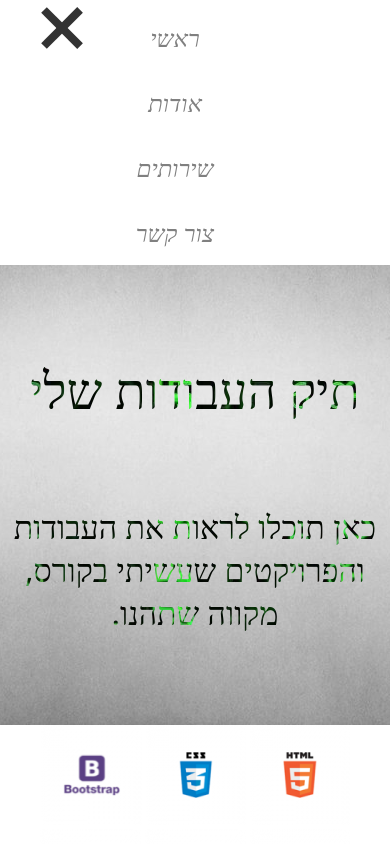
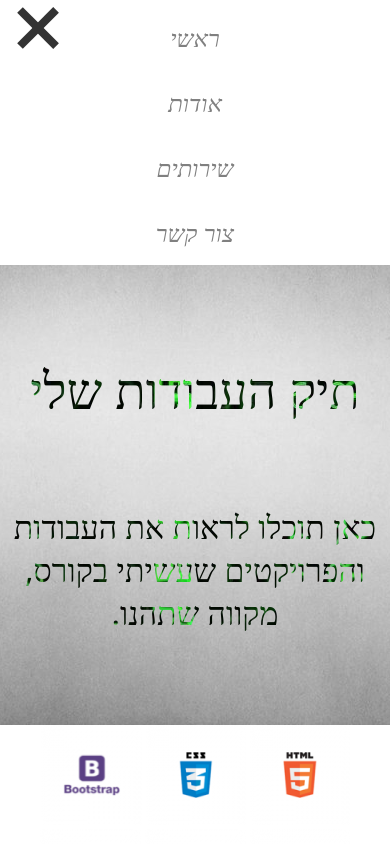
Before and after one commit to Mark1997-slavkin/My-project, a plain HTML site: page index.html in a window 390 px wide. Both pictures are taken after a click on the label 50 px from the left and 28 px from the top of the page. Shown: the top 844 px of the page. Drawn offline with Linux system fonts and the light colour scheme; a web font is replaced by a local one.

Commit message:
some changes

```diff
--- a/Projects/Let us lead u pink/Sass/_top.scss
+++ b/Projects/Let us lead u pink/Sass/_top.scss
@@ -8,6 +8,7 @@
 
 .container {
     background-image: url("../Image/pink.png");
+    background-size: cover;
     height: 50vh;
 }
 
--- a/Style/style.css
+++ b/Style/style.css
@@ -424,6 +424,7 @@ button:hover {
     #navBox {
         flex-direction: column-reverse;
         align-items: center;
+        margin-right: 0;
     }
 
     .gamburger::before,
@@ -439,6 +440,7 @@ button:hover {
     }
 
 
+
     .gamburger {
         --x-width: calc(var(--hamburger-height) * 1.41421356237);
         display: flex;
@@ -448,7 +450,8 @@ button:hover {
         width: max-content;
         position: absolute;
         top: 10px;
-        left: 5px;
+        left: 1px;
+        min-width: 70px;
         z-index: 2;
         cursor: pointer;
     }
```
Also changed, not shown: Projects/Let us lead u pink/Sass/main.css, 1 other file.
